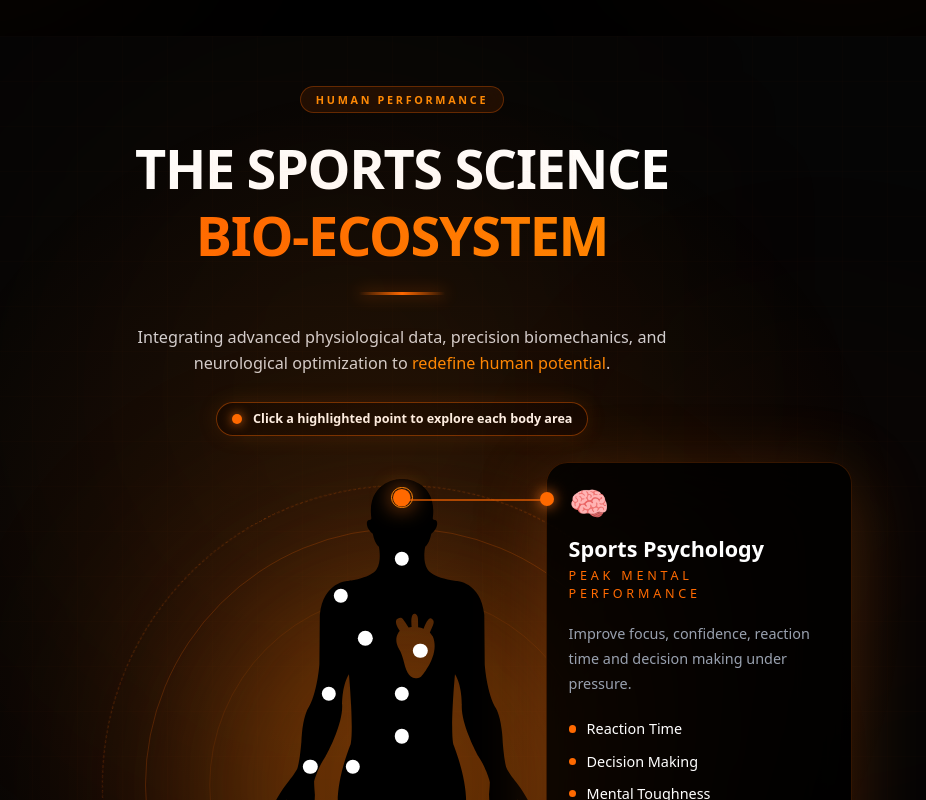
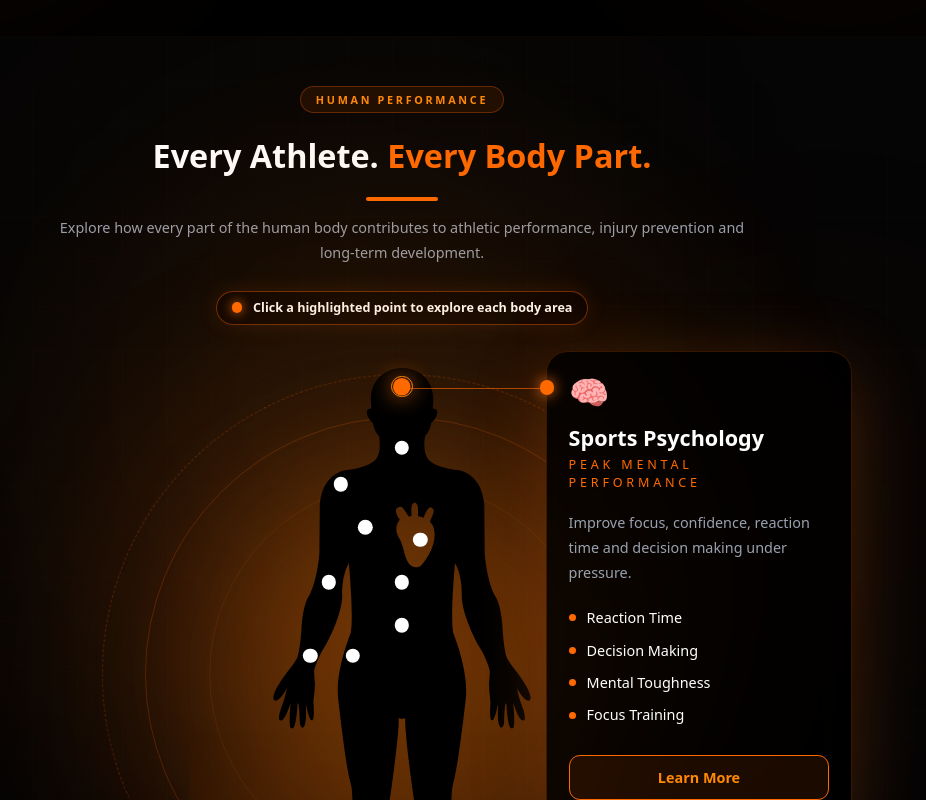
Before and after one commit to jayadevdotgit/sports-science-india-v2, a Next.js app: page / in a window 1280 px wide. Shown: the part 2000-2800 px from the top of the page, without its empty margins (238-1164 px from the left). Built offline with nearby package versions, Linux system fonts and the light colour scheme.

Commit message:
Revert "Update Ecosystem section heading to Bio-Ecosystem and add gradient animation"
This reverts commit ced7b8165054c0cf8ce0171c9c4f01be3aec859d.

```diff
--- a/app/globals.css
+++ b/app/globals.css
@@ -325,15 +325,6 @@ html {
   }
 }
 
-.animate-gradient-x {
-  animation: gradient-x 3s ease infinite;
-}
-
-@keyframes gradient-x {
-  0%, 100% { background-position: 0% 50%; }
-  50% { background-position: 100% 50%; }
-}
-
 .animate-scanline-flow {
   animation: scanlineFlow 4s ease-in-out infinite;
 }
--- a/components/ecosystem/Ecosystem.tsx
+++ b/components/ecosystem/Ecosystem.tsx
@@ -43,19 +43,16 @@ export default function Ecosystem() {
             HUMAN PERFORMANCE
           </p>
 
-          <h2 className="mt-6 text-4xl md:text-6xl font-black leading-tight text-white tracking-tight">
-            THE SPORTS SCIENCE <br/>
-            <span className="text-transparent bg-clip-text bg-gradient-to-r from-orange-400 via-orange-500 to-orange-400 animate-gradient-x bg-[length:200%_100%]">
-              BIO-ECOSYSTEM
-            </span>
+          <h2 className="mt-6 text-3xl md:text-4xl font-bold leading-tight text-white">
+            Every Athlete.{" "}
+            <span className="text-orange-500">Every Body Part.</span>
           </h2>
 
-          <div className="relative mx-auto mt-6 w-24 h-1 bg-gradient-to-r from-transparent via-orange-500 to-transparent">
-             <div className="absolute inset-0 bg-orange-500 blur-sm animate-pulse" />
-          </div>
+          <div className="mx-auto mt-6 h-1 w-20 rounded-full bg-orange-500" />
 
-          <p className="mx-auto mt-8 max-w-2xl text-lg text-gray-300 font-light leading-relaxed">
-            Integrating advanced physiological data, precision biomechanics, and neurological optimization to <span className="text-orange-400 font-medium">redefine human potential</span>.
+          <p className="mx-auto mt-4 max-w-3xl text-base leading-7 text-gray-400">
+            Explore how every part of the human body contributes to athletic
+            performance, injury prevention and long-term development.
           </p>
 
           <div className="mt-6 inline-flex max-w-full items-center gap-2 rounded-full border border-orange-500/40 bg-black/80 px-3 py-2 text-xs font-semibold text-white shadow-[0_0_24px_rgba(249,115,22,0.12)] hover:shadow-[0_0_40px_rgba(249,115,22,0.25)] transition-all duration-300 sm:mt-7 sm:gap-3 sm:px-4 sm:text-sm">
```
